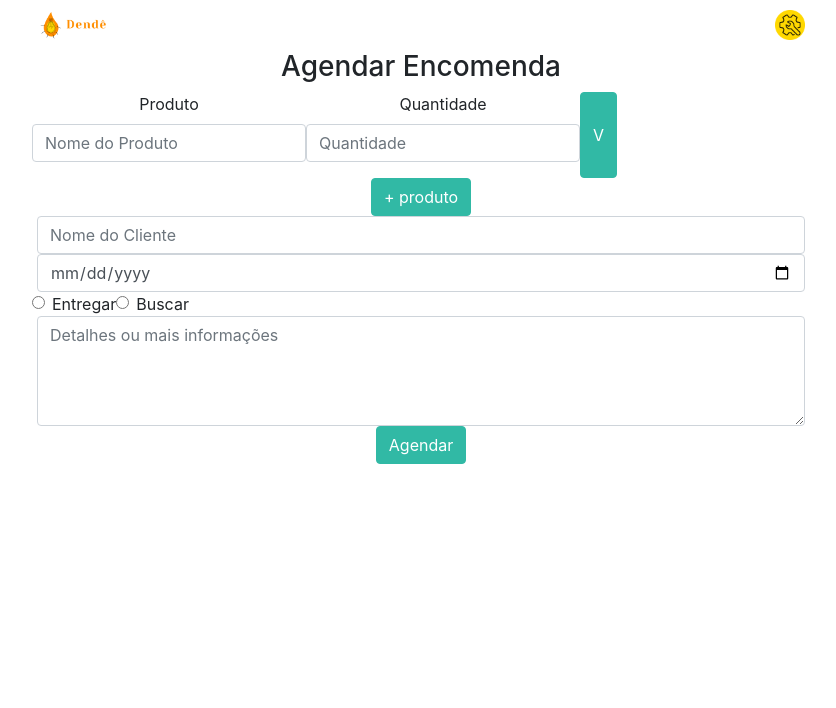
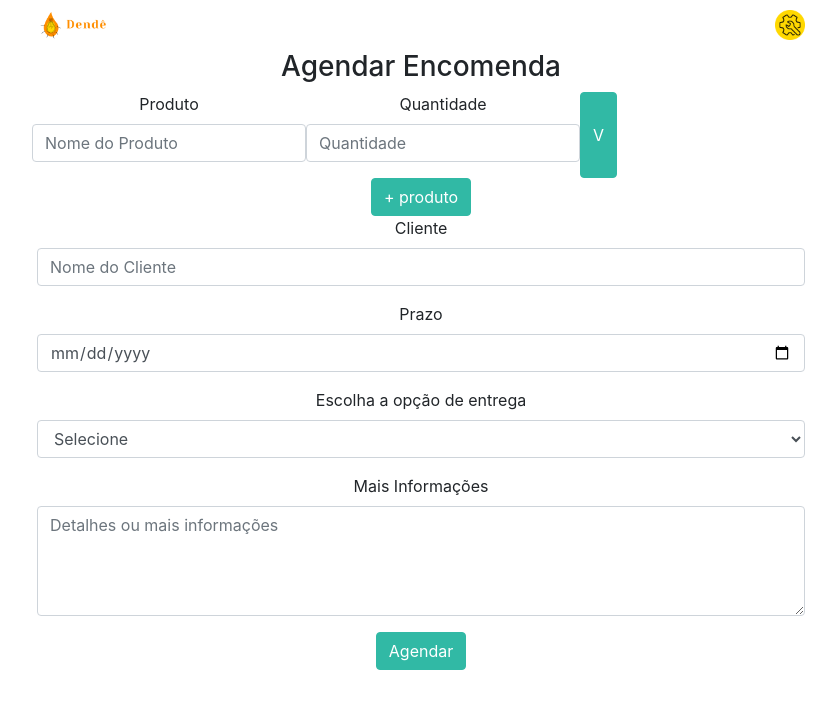
Before and after one commit to renatanovais/dende, a React (Create React App) app in the folder dende-megahack/: page /encomendas/add in a window 1280 px wide. Shown: the top 708 px of the page, without its empty margins (219-1055 px from the left). Built offline with nearby package versions, Linux system fonts and the light colour scheme.

Commit message:
tela de cadastro de encomenda - falta funcionalidades

```diff
--- a/dende-megahack/src/pages/encomendas/Order.js
+++ b/dende-megahack/src/pages/encomendas/Order.js
@@ -1,4 +1,4 @@
-import React from 'react';
+import React, { useState } from 'react';
 import { connect } from 'react-redux';
 import Form from 'react-bootstrap/Form';
 import ProductInput from '../../components/ProductInput';
@@ -6,10 +6,10 @@ import Header from '../../components/Header';
 import Button from 'react-bootstrap/esm/Button';
 
 function Order() {
-
-  // const addNew = () => {
-
-  // }
+  const [client, setClient] = useState();
+  const [date, setDate] = useState();
+  const [delivery, setDelivery] = useState();
+  const [details, setDetails] = useState();
 
   return (
     <div>
@@ -21,13 +21,26 @@ function Order() {
           <Button className="button-verde">
             + produto
           </Button>
-          <Form.Control placeholder="Nome do Cliente" />
-          <Form.Control type="date" />
-          <Form.Row>
-            <Form.Check type="radio" id="entregar" name="entregar" label="Entregar" />
-            <Form.Check type="radio" id="buscar" name="buscar" label="Buscar" />
-          </Form.Row>
-          <Form.Control as="textarea" rows="4" placeholder="Detalhes ou mais informações" />
+          <Form.Group>
+            <Form.Label>Cliente</Form.Label>
+            <Form.Control placeholder="Nome do Cliente" onChange={(e) => setClient(e.target.value)} />
+          </Form.Group>
+          <Form.Group>
+            <Form.Label>Prazo</Form.Label>
+            <Form.Control type="date" onChange={(e) => setDate(e.target.value)} />
+          </Form.Group>
+          <Form.Group>
+            <Form.Label>Escolha a opção de entrega</Form.Label>
+            <Form.Control as="select">
+              <option value="">Selecione</option>
+              <option value="entregar">Entregar</option>
+              <option value="buscar">Buscar</option>
+            </Form.Control>
+          </Form.Group>
+          <Form.Group>
+            <Form.Label>Mais Informações</Form.Label>
+            <Form.Control as="textarea" rows="4" placeholder="Detalhes ou mais informações" />
+          </Form.Group>
           <Button className="button-verde">
             Agendar
           </Button>
--- a/dende-megahack/src/redux/reducers/orderReducer.js
+++ b/dende-megahack/src/redux/reducers/orderReducer.js
@@ -16,6 +16,7 @@ export default function orderReducer(state = initialState, action) {
         ...state,
         product: action.product,
         quantity: action.quantity,
+        products: [...state.products, {product: action.product, quantity: action.quantity}],
       };
     default:
       return state;
```
